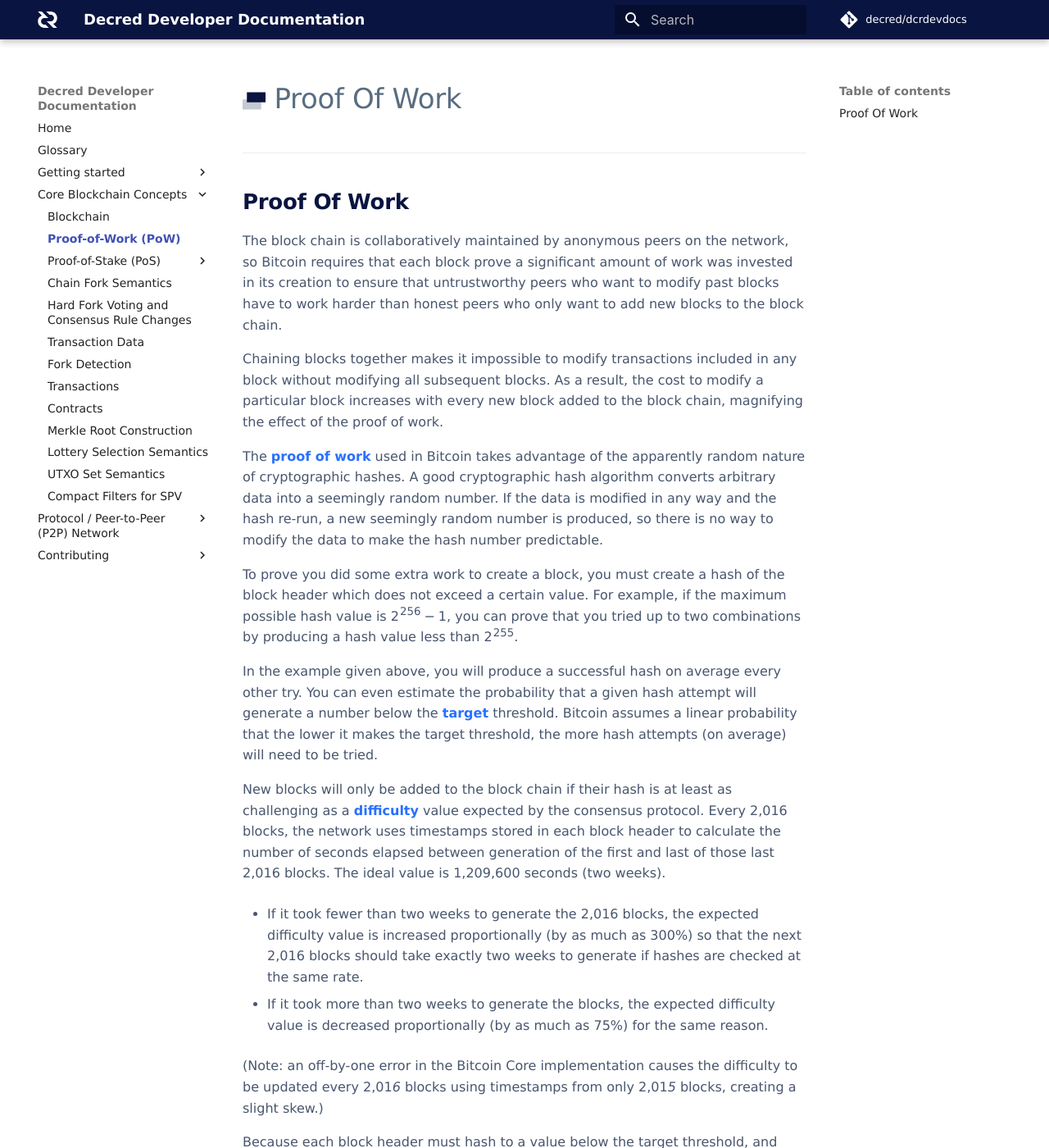
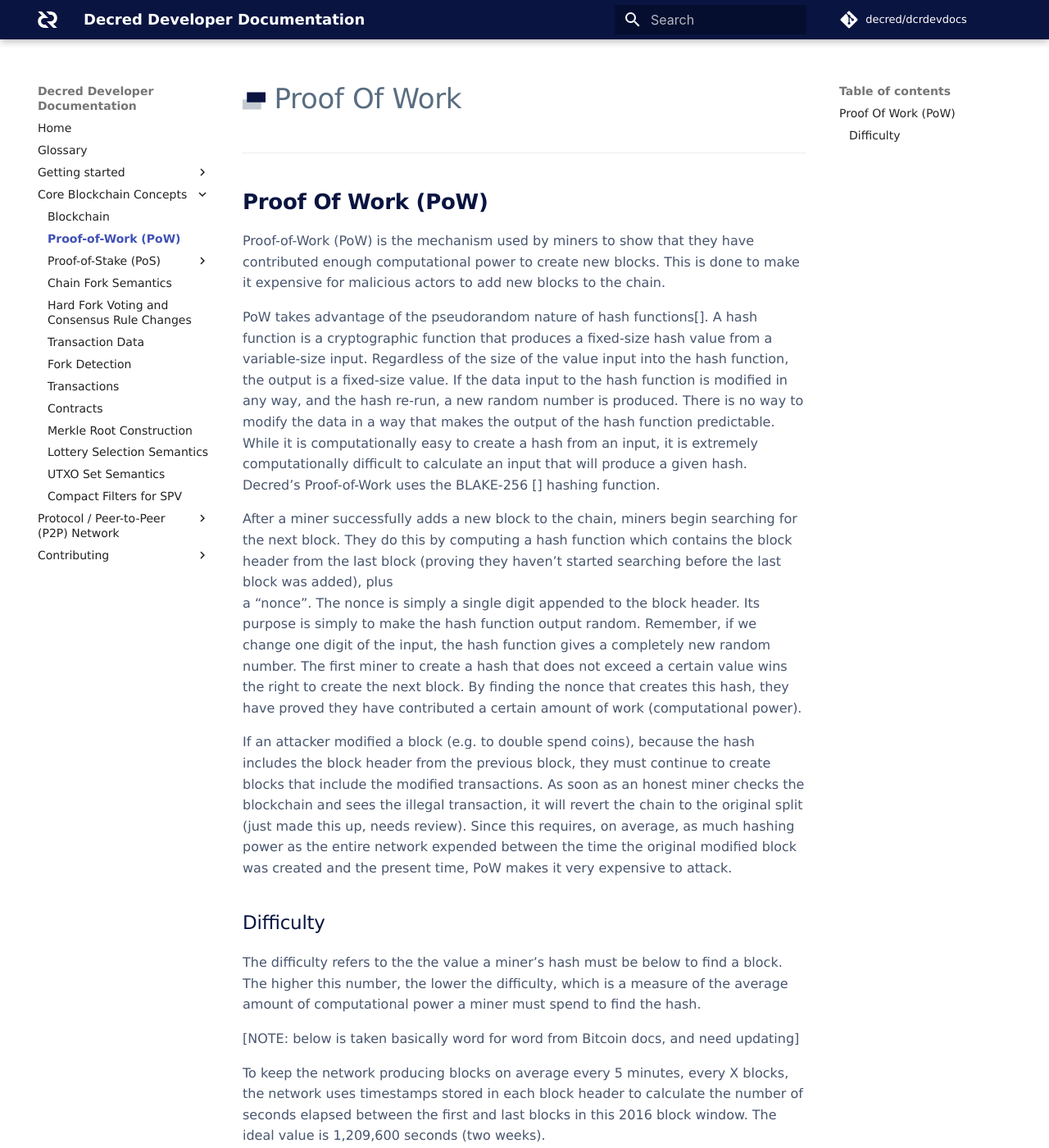
Before and after one commit to decred/dcrdevdocs, an MkDocs documentation site: the page built from docs/core-blockchain-concepts/proof-of-work.md, in a window 1280 px wide and 1400 px high. Shown: the whole window at 82% size. Built offline with MkDocs 1.6.1 and Material for MkDocs 9.7.7, drawn with Linux system fonts in a browser that asks for light colours; some web fonts are replaced; comment, search, counter and statistics services are not loaded; some of the changed text lies outside the part shown.

Commit message:
Translates Proof-of-Work page to Decred

```diff
--- a/docs/core-blockchain-concepts/proof-of-work.md
+++ b/docs/core-blockchain-concepts/proof-of-work.md
@@ -2,45 +2,64 @@
 
 ---
 
-## Proof Of Work
 
-The block chain is collaboratively maintained by anonymous peers on the network, so
-Bitcoin requires that each block prove a significant amount of work was invested in
-its creation to ensure that untrustworthy peers who want to modify past blocks have
-to work harder than honest peers who only want to add new blocks to the
-block chain.
 
-Chaining blocks together makes it impossible to modify transactions included
-in any block without modifying all subsequent blocks. As a
-result, the cost to modify a particular block increases with every new block
-added to the block chain, magnifying the effect of the proof of work.
+## Proof Of Work (PoW)
 
-The [proof of work](/en/glossary/proof-of-work) used in Bitcoin
-takes advantage of the apparently random nature of cryptographic hashes.
-A good cryptographic hash algorithm converts arbitrary data into a
-seemingly random number. If the data is modified in any way and
-the hash re-run, a new seemingly random number is produced, so there is
-no way to modify the data to make the hash number predictable.
+Proof-of-Work (PoW) is the mechanism used by miners to show that they
+have contributed enough computational power to create new blocks. This
+is done to make it expensive for malicious actors to add new blocks
+to the chain.
 
-To prove you did some extra work to create a block, you must create a
-hash of the block header which does not exceed a certain value. For
-example, if the maximum possible hash value is <span
-class="math">2<sup>256</sup> − 1</span>, you can prove that you
-tried up to two combinations by producing a hash value less than <span
-class="math">2<sup>255</sup></span>.
+PoW takes advantage of the pseudorandom nature of hash functions[]. A
+hash function is a cryptographic function that produces a fixed-size
+hash value from a variable-size input. Regardless of the size of the value
+input into the hash function, the output is a fixed-size value. If
+the data input to the hash function is modified in any way, and the hash
+re-run, a new random number is produced. There is no way to
+modify the data in a way that makes the output of the hash function
+predictable. While it is computationally easy to create a hash from an input, it is
+extremely computationally difficult to calculate an input that will
+produce a given hash. Decred’s Proof-of-Work uses the BLAKE-256 []
+hashing function.
 
-In the example given above, you will produce a successful hash on average every other try.
-You can even estimate the probability
-that a given hash attempt will generate a number below the [target](/en/glossary/nbits)
-threshold.
-Bitcoin assumes a linear probability that the lower it makes the target threshold, the more hash attempts (on average) will need to be tried.
+After a miner successfully adds a new block to the chain, miners
+begin searching for the next block. They do this by computing a hash
+function which contains the block header from the last block (proving
+they haven't started searching before the last block was added), plus
+a "nonce". The nonce is simply a single digit appended to the block
+header. Its purpose is simply to make the hash function output random.
+Remember, if we change one digit of the input, the hash function gives
+a completely new random number. The first miner to create a hash that
+does not exceed a certain value wins the right to create the next block.
+By finding the nonce that creates this hash, they have proved they have
+contributed a certain amount of work (computational power).
 
-New blocks will only be added to the block chain if their hash is at
-least as challenging as a [difficulty](/en/glossary/difficulty) value expected by the consensus protocol.
-Every 2,016 blocks, the network uses timestamps stored in each
-block header to calculate the number of seconds elapsed between generation
-of the first and last of those last 2,016 blocks. The ideal value is
-1,209,600 seconds (two weeks).
+If an attacker modified a block (e.g. to double spend coins), because
+the hash includes the block header from the previous block, they must
+continue to create blocks that include the modified transactions. As
+soon as an honest miner checks the blockchain and sees the illegal transaction,
+it will revert the chain to the original split (just made this up, needs
+review). Since
+this requires, on average, as much hashing power as the entire network
+expended between the time the original modified block was created and
+the present time, PoW makes it very expensive to attack.
+
+
+### Difficulty
+
+The difficulty refers to the the value a miner's hash must be below
+to find a block. The higher this number, the lower the difficulty, which
+is a measure of the average amount of computational power a miner must
+spend to find the hash.
+
+[NOTE: below is taken basically word for word from Bitcoin docs, and
+need updating]
+
+To keep the network producing blocks on average every 5 minutes, every
+X blocks, the network uses timestamps stored in each block header to
+calculate the number of seconds elapsed between the first and last blocks
+in this 2016 block window. The ideal value is 1,209,600 seconds (two weeks).
 
 * If it took fewer than two weeks to generate the 2,016 blocks,
   the expected difficulty value is increased proportionally (by as much
@@ -51,19 +70,6 @@ of the first and last of those last 2,016 blocks. The ideal value is
   difficulty value is decreased proportionally (by as much as 75%) for
   the same reason.
 
-(Note: an off-by-one error in the Bitcoin Core implementation causes the
-difficulty to be updated every 2,01*6* blocks using timestamps from only
-2,01*5* blocks, creating a slight skew.)
-
-Because each block header must hash to a value below the target
-threshold, and because each block is linked to the block that
-preceded it, it requires (on average) as much hashing power to
-propagate a modified block as the entire Bitcoin network expended
-between the time the original block was created and the present time.
-Only if you acquired a majority of the network's hashing power
-could you reliably execute such a [51 percent attack](/en/glossary/51-percent-attack) against
-transaction history (although, it should be noted, that even less than 50% of the hashing power still has a good chance of performing such attacks).
-
 The block header provides several easy-to-modify fields, such as a
 dedicated nonce field, so obtaining new hashes doesn't require waiting
 for new transactions. Also, only the 80-byte block header is hashed for
```
